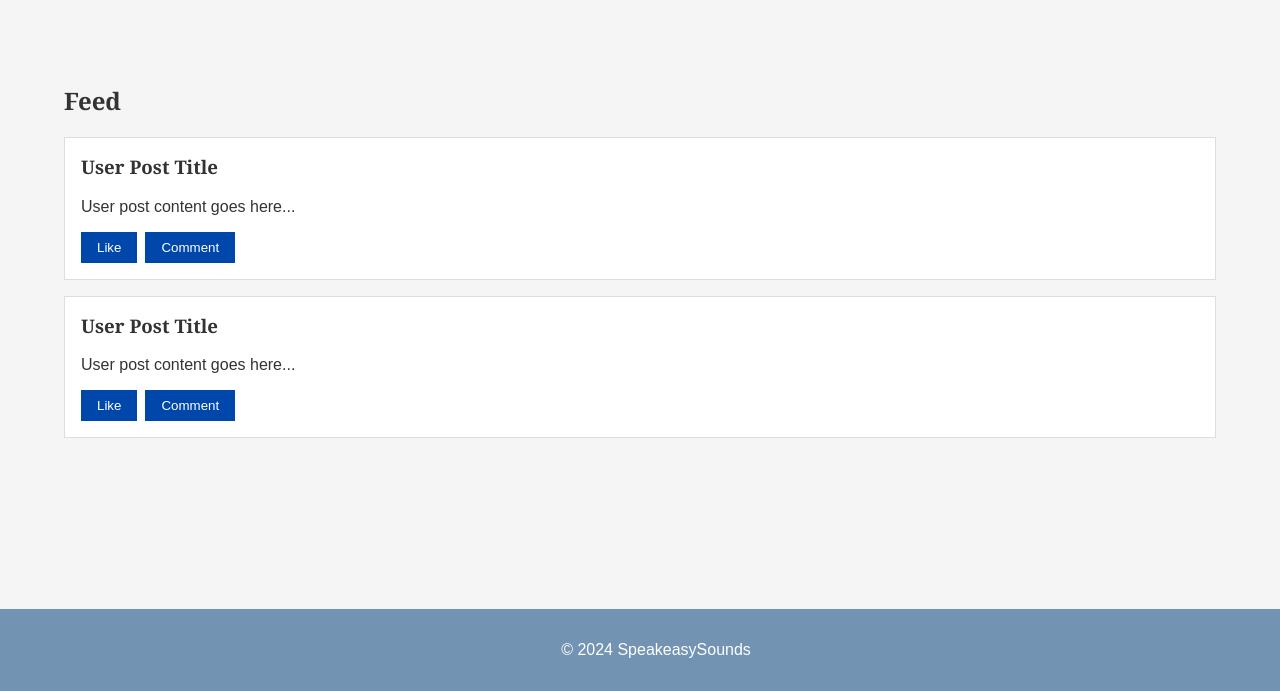
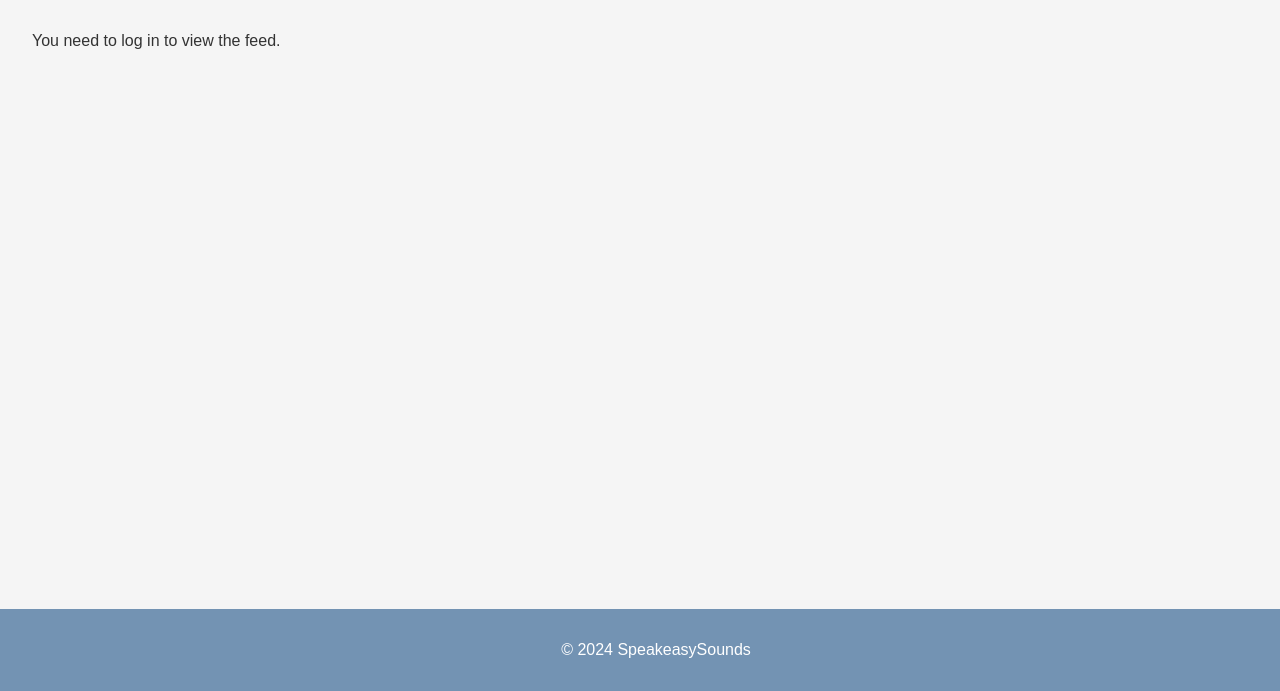
Before and after one commit to MarcusMallia/MarcusMallia-PHPsynoptic, a PHP site: page /scripts/feed.php in a window 1280 px wide. Shown: the part 109-800 px from the top of the page. Run offline with PHP 8.4, Linux system fonts and the light colour scheme.

Commit message:
Implement functionality to display posts in the feed
- Implemented functionality to fetch and display posts in feed.php
- Created reusable post.php template for displaying individual posts
- Ensured session check for user login status before displaying feed
- Used htmlspecialchars to prevent XSS attacks

```diff
--- a/scripts/feed.php
+++ b/scripts/feed.php
@@ -1,32 +1,28 @@
 <?php
-// Include the header template
+session_start();
 include '../templates/header.php';
+include 'config.php';
+
+// Check if the user is logged in
+if (!isset($_SESSION['user_id'])) {
+    echo "You need to log in to view the feed.";
+    include '../templates/footer.php';
+    exit();
+}
+
+// Fetch all posts from the database
+$sql = "SELECT * FROM Posts ORDER BY created_at DESC";
+$result = $conn->query($sql);
 ?>
 
-<!-- Main content section -->
 <main>
     <h2>Feed</h2>
-    <!-- Placeholder for user feed posts -->
-    <div class="post">
-        <h3>User Post Title</h3>
-        <p>User post content goes here...</p>
-        <!-- Placeholder for like and comment buttons -->
-        <div class="post-actions">
-            <button>Like</button>
-            <button>Comment</button>
-        </div>
-    </div>
-    <div class="post">
-        <h3>User Post Title</h3>
-        <p>User post content goes here...</p>
-        <div class="post-actions">
-            <button>Like</button>
-            <button>Comment</button>
-        </div>
-    </div>
+    <?php while ($post = $result->fetch_assoc()): ?>
+        <?php include '../templates/post.php'; ?>
+    <?php endwhile; ?>
 </main>
 
 <?php
-// Include the footer template
 include '../templates/footer.php';
+$conn->close();
 ?>
```
Also changed, not shown: templates/post.php (added, +12 -0 lines).
